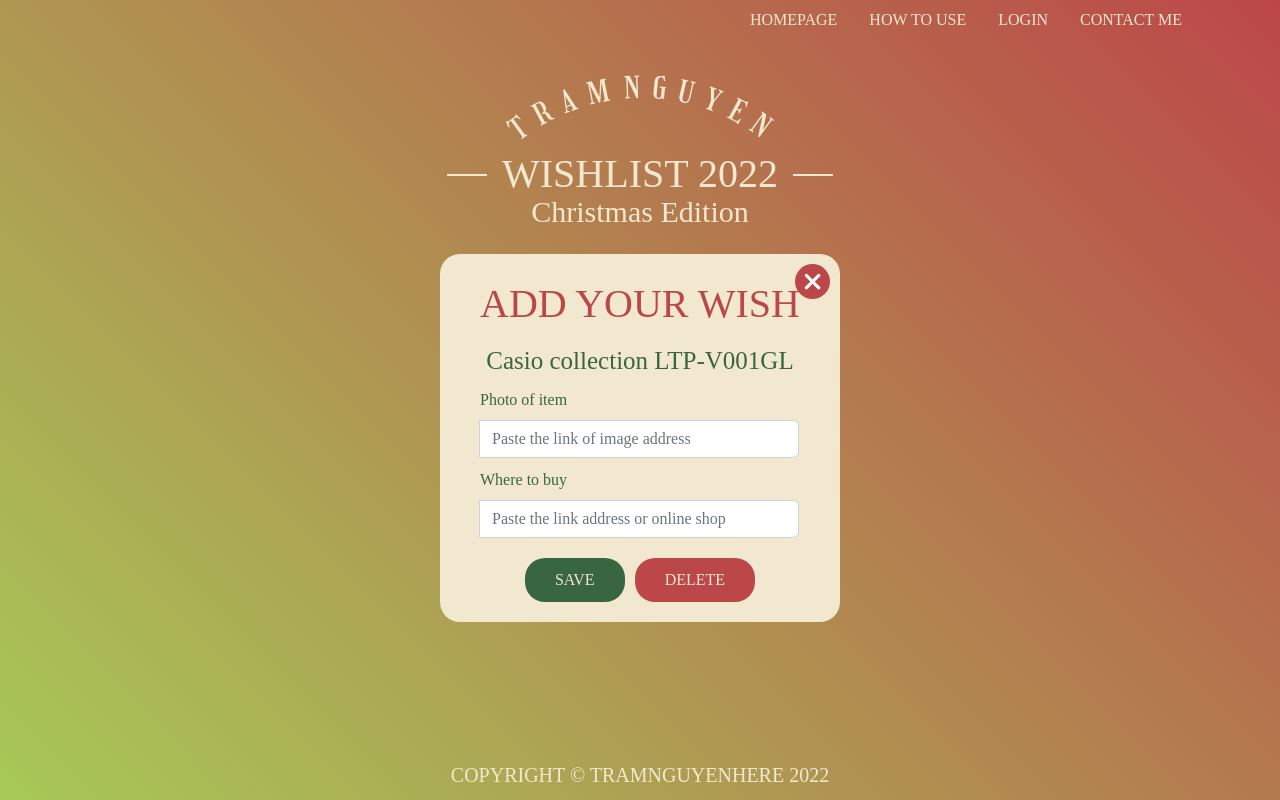
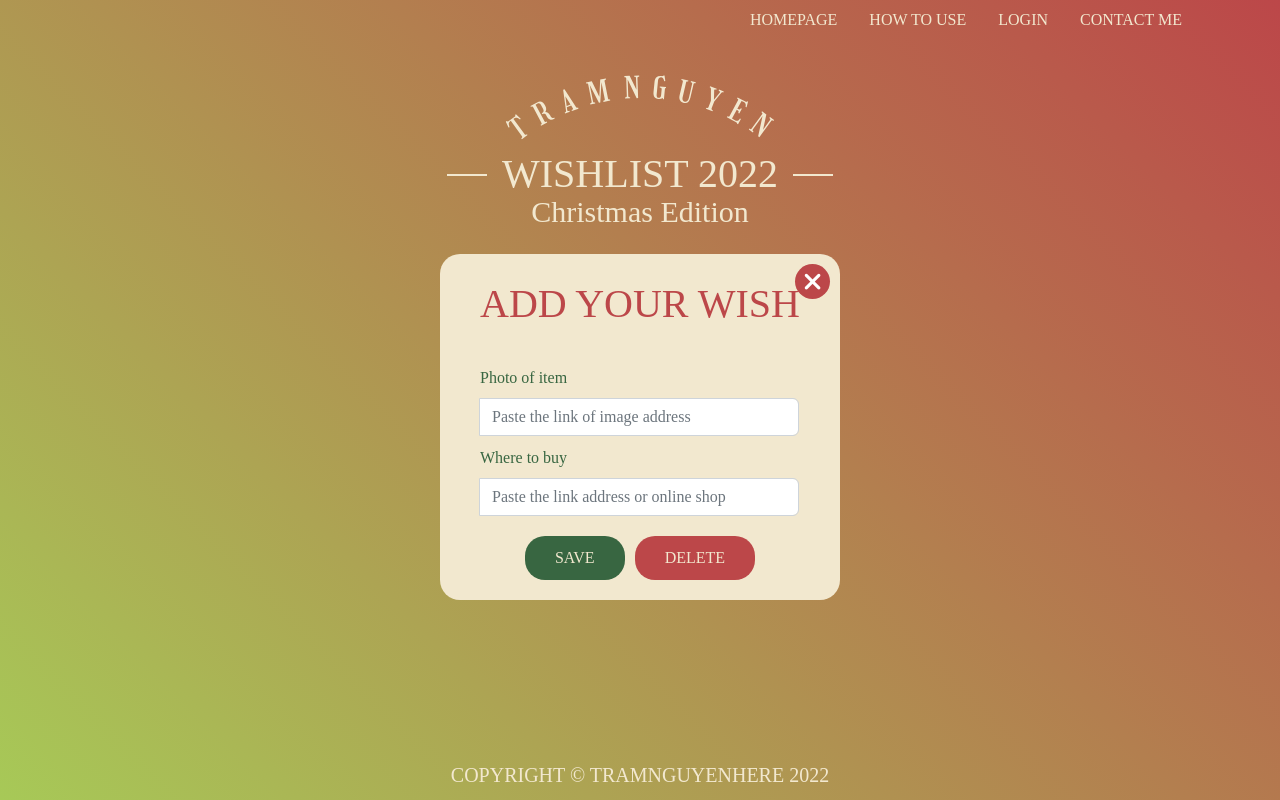
Before and after one commit to tramnguyenhere/wishlist-app, a React (Create React App) app in the folder client/: page /user/wishes/1 in a window 1280 px wide. Built offline with nearby package versions, Linux system fonts and the light colour scheme; no server answers; a web font is replaced by a local one.

Commit message:
Working on update item

```diff
--- a/client/src/components/ItemDetails/ItemDetails.jsx
+++ b/client/src/components/ItemDetails/ItemDetails.jsx
@@ -2,7 +2,7 @@
 
 import { useSelector, useDispatch } from 'react-redux';
 import { useNavigate } from 'react-router-dom';
-import { changeAvailableStatus } from '../../redux/features/wishlistSlice';
+import { updateItemDetails } from '../../redux/features/wishlistSlice';
 
 import './itemdetail.scss';
 import { Container, Row, Col } from 'react-bootstrap';
@@ -52,7 +52,7 @@
                   id='btn--item-confirmation'
                   name='I had bought it for you!'
                   onClick={() => {
-                    dispatch(changeAvailableStatus(selectedWishItem));
+                    dispatch(updateItemDetails(selectedWishItem));
                   }}
                 />
               ) : (
--- a/client/src/components/ItemForm/ItemForm.jsx
+++ b/client/src/components/ItemForm/ItemForm.jsx
@@ -4,17 +4,37 @@
 import { Container, Form, InputGroup, Row } from 'react-bootstrap';
 
 import Btn from '../Button/Btn';
+import { useDispatch, useSelector } from 'react-redux';
+import { useParams } from 'react-router-dom';
+import wishlistService from '../../services/wishlist';
+const ItemForm = () => {
+  const dispatch = useDispatch();
+  const itemId = useParams().id;
+  const wishItems = useSelector((state) => state.wishlist.data);
+  const selectedWishItem = wishItems.find((item) => item.id === itemId);
 
-const ItemForm = () => {
+  const updateItem = (event) => {
+    event.preventDefault();
+    const photoItem = event.target.photoItem.value;
+    const addressItem = event.target.addressItem.value;
+    const toUpdateItem = wishlistService.update({
+      id: itemId,
+      available: selectedWishItem.available,
+      imageUrl: photoItem || '',
+      whereToBuy: addressItem,
+    });
+    console.log(toUpdateItem);
+    dispatch(updateItem(toUpdateItem));
+  };
+
   return (
     <Container className='card__wrapper item-form'>
       <Btn className='btn--exit' name={<i className='fa-solid fa-xmark'></i>} />
-      <Form className='item-form__wrapper'>
+      <Form className='item-form__wrapper' onSubmit={updateItem}>
         <Form.Label className='item-form__header'>ADD YOUR WISH</Form.Label>
         <Form.Group>
-          {' '}
           <Form.Label className='item-form__name-current'>
-            Casio collection LTP-V001GL
+            {selectedWishItem?.name}
           </Form.Label>
         </Form.Group>
         <InputGroup className='item-form__input'>
@@ -26,6 +46,7 @@
             type='text'
             id='item-photo'
             placeholder='Paste the link of image address'
+            name='photoItem'
           />
         </InputGroup>
         <InputGroup className='item-form__input'>
@@ -35,10 +56,11 @@
           <Form.Control
             className='item-form__input--upload'
             placeholder='Paste the link address or online shop'
+            name='addressItem'
           />
         </InputGroup>
         <Row className='btn--group'>
-          <Btn name='SAVE' className='btn--save' />
+          <Btn name='SAVE' className='btn--save' type='submit' />
           <Btn name='DELETE' className='btn--delete' />
         </Row>
       </Form>
--- a/client/src/redux/features/wishlistSlice.js
+++ b/client/src/redux/features/wishlistSlice.js
@@ -17,7 +17,7 @@
         item,
       });
     },
-    changeAvailableStatus: (state, action) => {
+    updateItemDetails: (state, action) => {
       const toUpdateItem = action.payload;
       wishlistService.update(toUpdateItem);
     },
@@ -25,7 +25,7 @@
 });
 
 // Action creators are generated for each case reducer function
-export const { setWishlist, createWishItem, changeAvailableStatus } =
+export const { setWishlist, createWishItem, updateItemDetails } =
   wishlistSlice.actions;
 
 export default wishlistSlice.reducer;
--- a/client/src/services/wishlist.js
+++ b/client/src/services/wishlist.js
@@ -1,6 +1,4 @@
 import axios from 'axios';
-import { useDispatch } from 'react-redux';
-import { setWishlist } from '../redux/features/wishlistSlice';
 const baseUrl = 'http://localhost:5000/api/wishlist';
 
 const getAll = async () => {
@@ -16,7 +14,9 @@
 
 const update = (changedObject) => {
   const request = axios.patch(`${baseUrl}/${changedObject.id}`, {
-    available: false,
+    available: changedObject.available,
+    whereToBuy: changedObject.whereToBuy,
+    imageUrl: changedObject.imageUrl,
   });
   return request.then((response) => response.data);
 };
```
Also changed, not shown: 1 other file (tests, documents, lock files or other folders).
